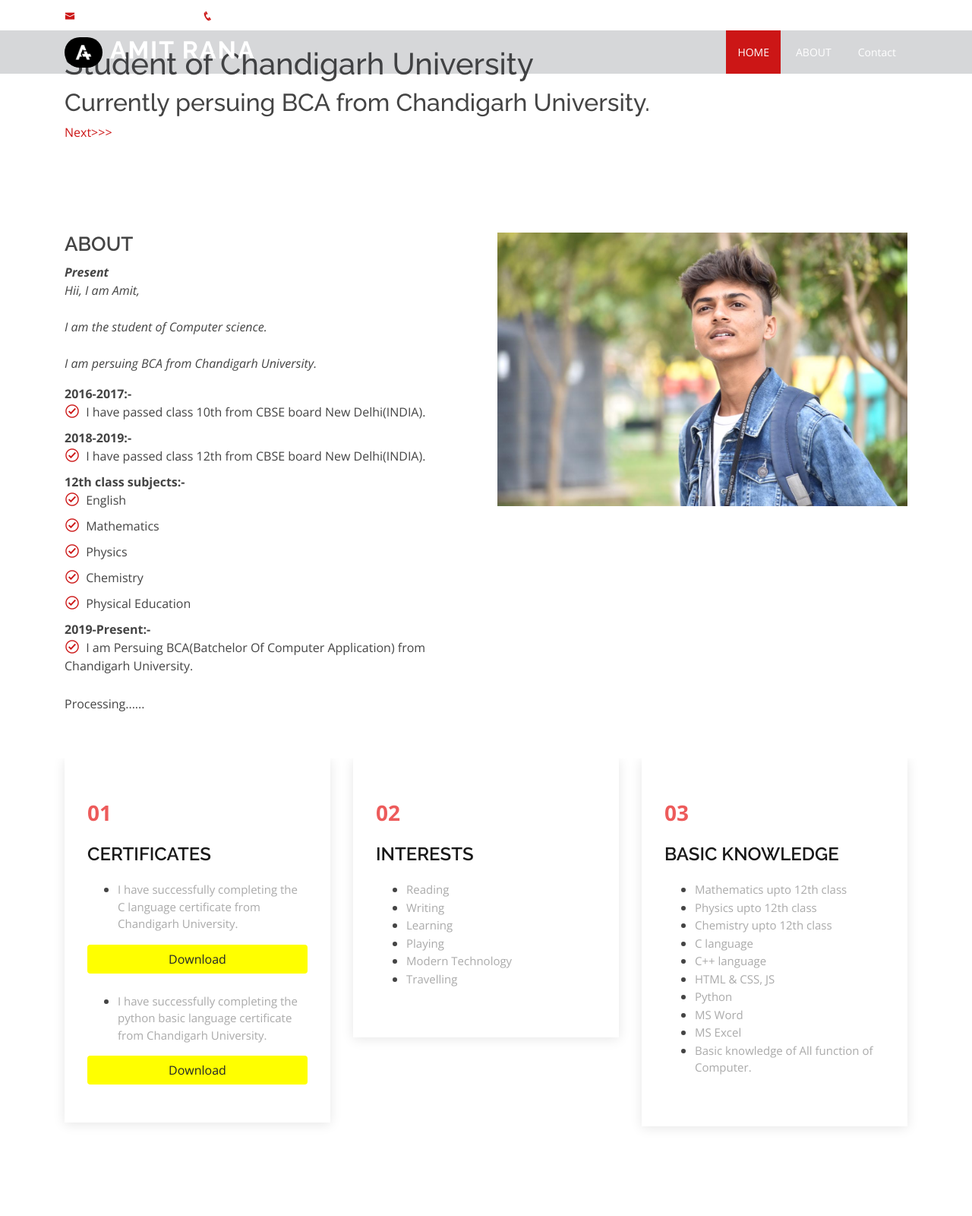
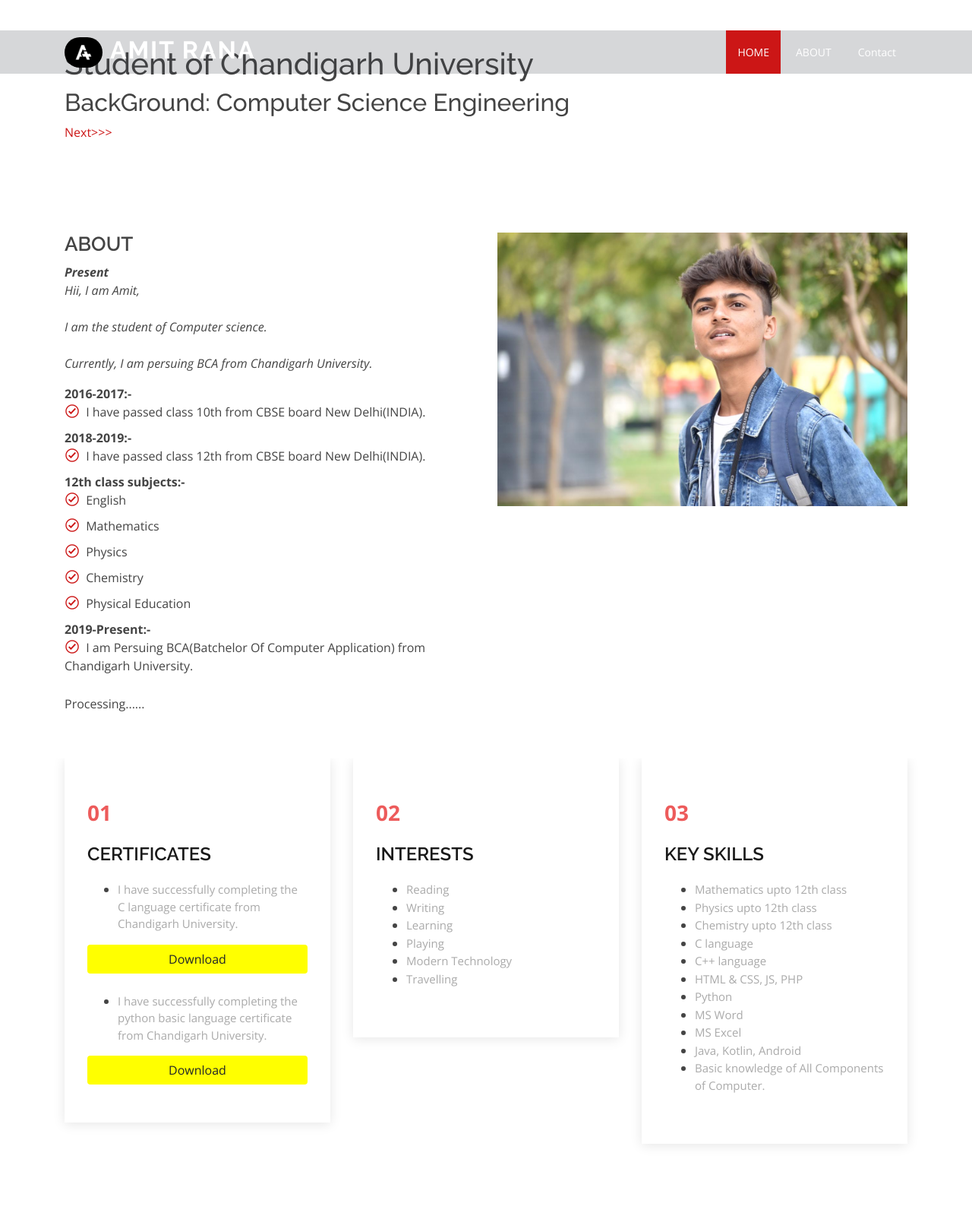
Before and after one commit to geek-amit/geekamit, a plain HTML site: page index.html in a window 1280 px wide. Shown: the top 1600 px of the page at 76% size. Drawn offline with nearby package versions, Linux system fonts and the light colour scheme; some icons are missing.

Commit message:
This is my Second Commit
Changing some previous addition!!

```diff
--- a/index.html
+++ b/index.html
@@ -38,23 +38,6 @@
 <body>
 
 	<!-- ======= Top Bar ======= -->
-	<div id="topbar" class="d-none d-lg-flex align-items-center fixed-top ">
-		<div class="container d-flex">
-			<div class="contact-info mr-auto">
-				<i class="icofont-envelope"> <a href="mailto:geek.amit00@gmail.com">geek.amit00@gmail.com</a></i>
-				<i class="icofont-phone"><a href="tel:+91 978-183-3735">+91 978-183-3735</a></i>
-
-
-			</div>
-			<div class="social-links">
-				<a href="#" class="twitter"><i class="icofont-twitter"></i></a>
-				<a href="#" class="facebook"><i class="icofont-facebook"></i></a>
-				<a href="#" class="instagram"><i class="icofont-instagram"></i></a>
-				<a href="#" class="skype"><i class="icofont-skype"></i></a>
-				<a href="#" class="linkedin"><i class="icofont-linkedin"></i></i></a>
-			</div>
-		</div>
-	</div>
 
 	<!-- ======= Header ======= -->
 	<header id="header" class="fixed-top ">
@@ -84,7 +67,7 @@
 		<section id="home" class="d-flex align-items-center">
 		<div class="container position-relative" data-aos="fade-up" data-aos-delay="500">
 			<h1>Student of Chandigarh University</h1>
-			<h2>Currently persuing BCA from Chandigarh University.</h2>
+			<h2>BackGround: Computer Science Engineering</h2>
 			<a href="#about" class="btn-get-started scrollto">Next>>></a>
 		</div>
 
@@ -107,7 +90,7 @@
 							<strong>Present</strong> <br>
 							Hii, I am Amit, <br><br>
 							I am the student of Computer science. <br><br>
-							I am persuing BCA from Chandigarh University.
+							Currently, I am persuing BCA from Chandigarh University.
 						</p>
 						<ul>
 
@@ -149,7 +132,7 @@
 								<li><p>I have successfully completing the C language certificate from Chandigarh University.</p></li>
 							</ul>
 
-							<a href="file:///D:/projects/07-05-2020/Amit/AMIT-KUMAR-Participant-Certificate.pdf">
+							<a href="file:///D:/projects/07-05-2020/Amit/AMIT-KUMAR-Participant-Certificate.pdf" target="_blank">
 								<button class="btn" style="width:100%; background-color:yellow;"><i class="fa fa-download"></i> Download</button>
 							</a>
 
@@ -159,7 +142,7 @@
 								<li><p>I have successfully completing the python basic language certificate from Chandigarh University.</p></li>
 							</ul>
 
-							<a href="Amit-kumar(python)Coursera WGSDVLBMTUYV.pdf">
+							<a href="Amit-kumar(python)Coursera WGSDVLBMTUYV.pdf" target="_blank">
 								<button class="btn" style="width:100%; background-color:yellow;"><i class="fa fa-download"></i> Download</button>
 							</a>
 
@@ -185,18 +168,19 @@
 					<div class="col-lg-4 mt-4 mt-lg-0" data-aos="fade-up" data-aos-delay="300">
 						<div class="box">
 							<span>03</span>
-							<h4> BASIC KNOWLEDGE</h4>
+							<h4> KEY SKILLS</h4>
 							<ul>
 								<li><p>Mathematics upto 12th class</p></li>
 								<li><p>Physics upto 12th class</p></li>
 								<li><p>Chemistry upto 12th class</p></li>
 								<li><p>C language</p></li>
 								<li><p>C++ language</p></li>
-								<li><p>HTML & CSS, JS</p></li>
+								<li><p>HTML & CSS, JS, PHP</p></li>
 								<li><p>Python</p></li>
 								<li><p>MS Word</p></li>
 								<li><p>MS Excel</p></li>
-								<li><p>Basic knowledge of All function of Computer.</p></li>
+								<li><p>Java, Kotlin, Android</p></li>
+								<li><p>Basic knowledge of All Components of Computer.</p></li>
 							</ul>
 
 						</div>
@@ -314,7 +298,7 @@
 				<div class="row" data-aos="fade-up">
 					<div class="col-lg-6">
 						<div class="info-box mb-4">
-							<a href="https://indiamapia.com/Saharanpur/Badshahi_Bagh.html">
+							<a href="https://indiamapia.com/Saharanpur/Badshahi_Bagh.html" target="_blank">
 								<i class="bx bx-map"></i>
 								<h3>Our Address</h3>
 								<p>Saharanpur, Uttar Pradesh, India</p>
@@ -412,11 +396,11 @@
 							</p>
 							<div class="social-links mt-3">
 
-								<a href="#" class="facebook"><i class="bx bxl-facebook"></i></a>
+								<a href="https://m.facebook.com/people/Amit-Panwar-Rana/100006116898167/?" class="facebook" target="_blank"><i class="bx bxl-facebook"></i></a>
 
-								<a href="https://www.instagram.com/geekamit/" class="instagram"><i class="bx bxl-instagram"></i></a>
+								<a href="https://www.instagram.com/geekamit/" class="instagram" target="_blank"><i class="bx bxl-instagram"></i></a>
 
-								<a href="#" class="google-plus"><i class="bx bxl-skype"></i></a>
+								<a href="https://join.skype.com/invite/YCAZFFBKvG9i" class="google-plus" target="_blank"><i class="bx bxl-skype"></i></a>
 
 							</div>
 						</div>
@@ -467,7 +451,7 @@
 		<!-- You can delete the links only if you purchased the pro version. -->
 		<!-- Licensing information: https://bootstrapmade.com/license/ -->
 		<!-- Purchase the pro version with working PHP/AJAX contact form: https://bootstrapmade.com/day-multipurpose-html-template-for-free/ -->
-		Designed by <a href="https://www.quora.com/profile/Amit-Kumar-46771">digital developer</a>
+		Designed by <a href="https://www.quora.com/profile/Amit-Kumar-46771" target="_blank">digital developer</a>
 	</div>
 </div>
 </footer><!-- End Footer -->
```
